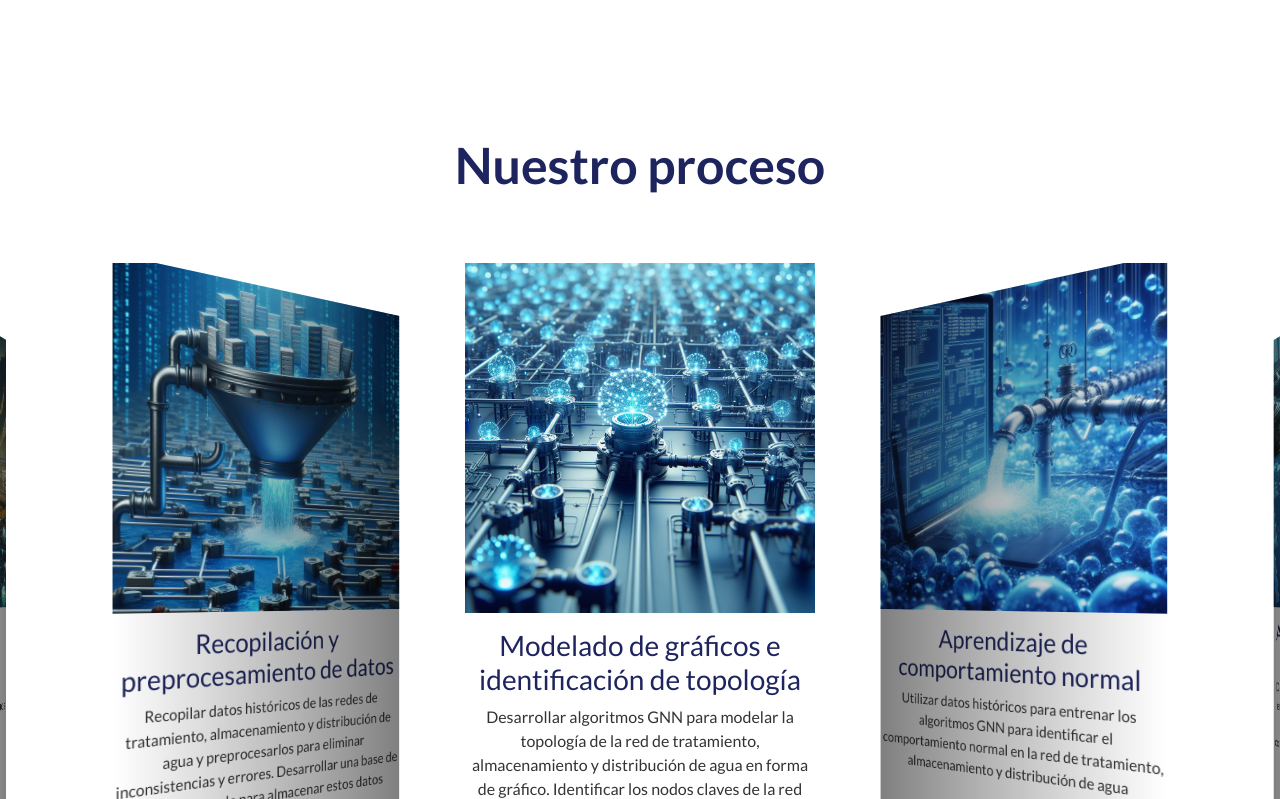
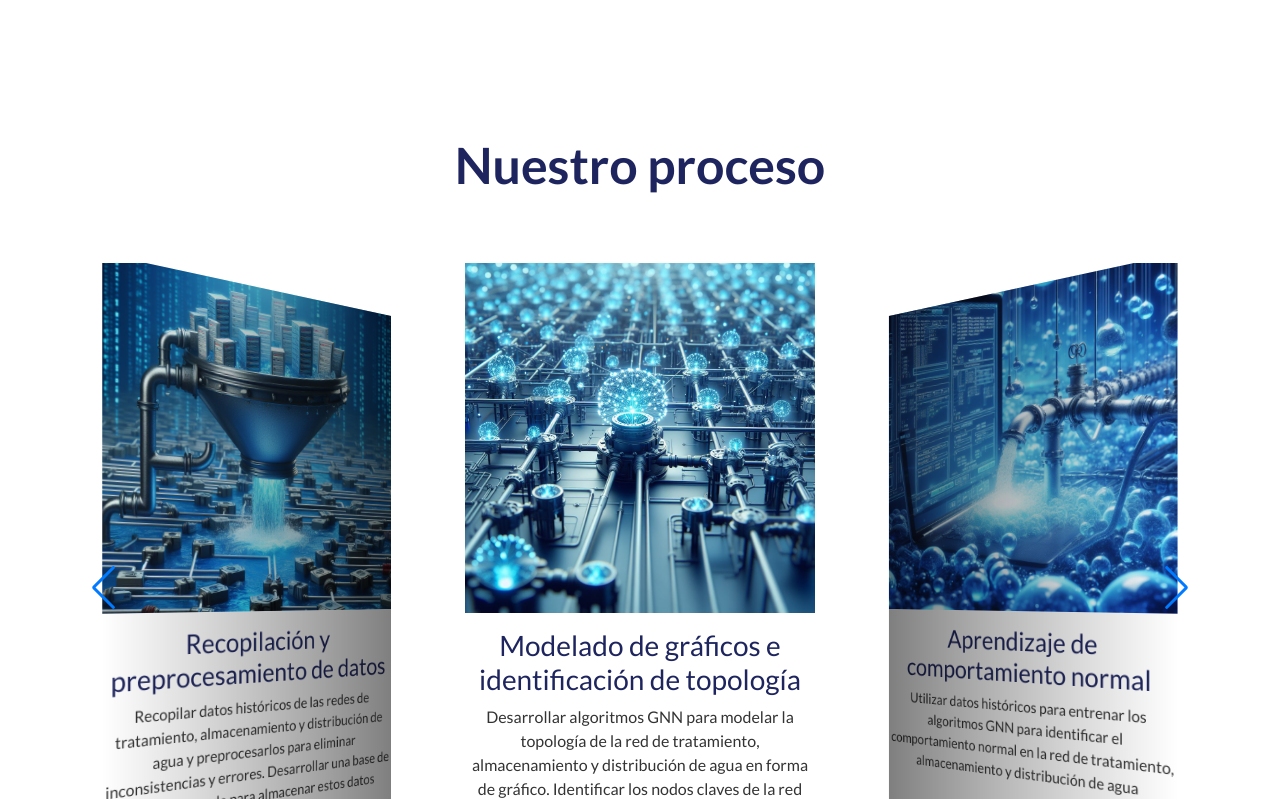
Before and after one commit to telcash/flowguard_frontend, a React (Create React App) app: page / in a window 1280 px wide. Shown: the part 1821-2620 px from the top of the page. Built offline with nearby package versions, Linux system fonts and the light colour scheme.

Commit message:
Cambios en Slider

```diff
--- a/src/components/process-slider/ProcessSlider.jsx
+++ b/src/components/process-slider/ProcessSlider.jsx
@@ -5,7 +5,8 @@ import { Swiper, SwiperSlide } from 'swiper/react';
 import 'swiper/css';
 import 'swiper/css/effect-coverflow';
 import 'swiper/css/pagination';
-import { EffectCoverflow, Pagination } from 'swiper/modules';
+import 'swiper/css/navigation';
+import { EffectCoverflow, Pagination, Navigation } from 'swiper/modules';
 import { dataPreprocessingImg, dataTopologyImg, implementationMainteinance, integrationTestImg, normalBehaviourLearnImg, realTimeDataImg, sensorsOptimizationImg} from '../../assets/process_img';
 import { useTranslation } from 'react-i18next';
 
@@ -26,15 +27,16 @@ const ProcessSlider = () => {
             slidesPerView={'auto'}
             loop={true}
             initialSlide={1}
+            navigation={true}
             coverflowEffect={{
                 rotate: 50,
-                stretch: -50,
+                stretch: -60,
                 depth: 100,
                 modifier: 1,
                 slideShadows: true,
             }}
             pagination={pagination}
-            modules={[EffectCoverflow, Pagination ]}
+            modules={[EffectCoverflow, Pagination, Navigation ]}
             className='mySwiper'
         >
             <SwiperSlide>
--- a/src/components/process-slider/process-slider.css
+++ b/src/components/process-slider/process-slider.css
@@ -1,7 +1,6 @@
 .fg__processSlider {
   width: 100%;
   padding: 0 5rem;
-
   display: flex;
   justify-content: center;
   align-items: center;
@@ -23,8 +22,6 @@
   background-size: cover;
   width: 350px!important;
   height: 650px!important;
-
-
 }
 
 .swiper-slide img {
--- a/src/containers/process/process.css
+++ b/src/containers/process/process.css
@@ -1,13 +1,10 @@
 .fg__process {
     width: 100%;
-    display: flex;
-    flex-direction: column;
-    justify-content: center;
-    align-items: center;
+    margin: 0 auto;
 }
 
 .fg__process-container{
-    max-width: 1440px;
+    width: 100%;
     display: flex;
     flex-direction: column;
     justify-content: center;
```
